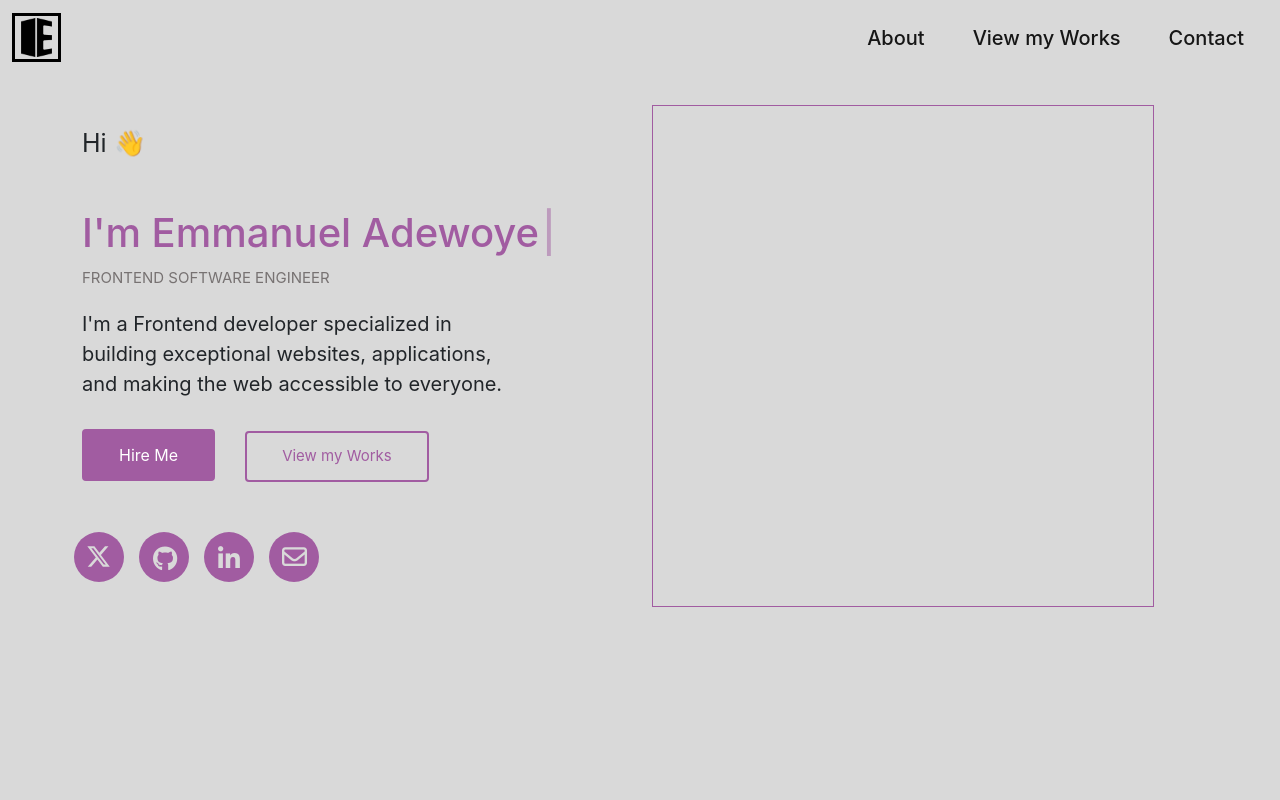
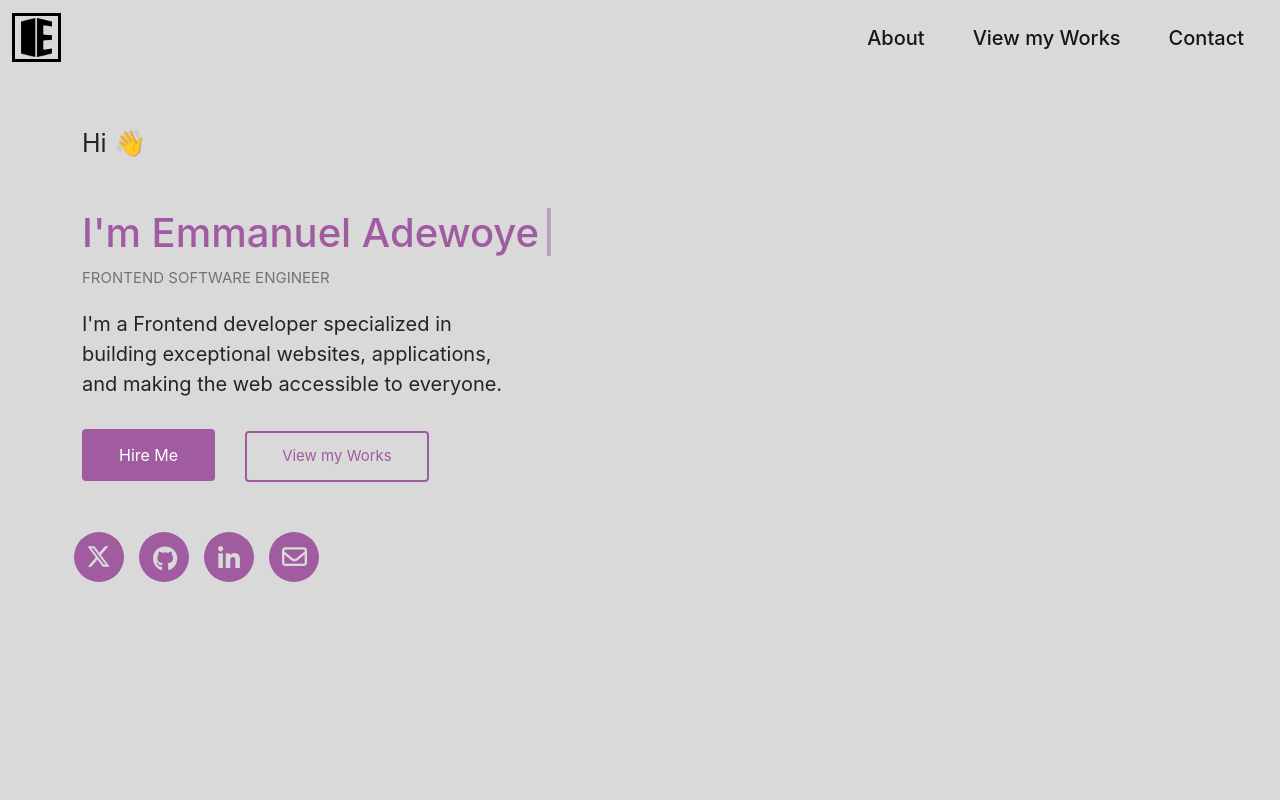
Before and after one commit to Emmaxfans/portfolio, a React (Create React App) app: page / in a window 1280 px wide. Shown: the top 800 px of the page. Built offline with nearby package versions, Linux system fonts and the light colour scheme.

Commit message:
added a flipped function for the hero image

```diff
--- a/src/Component/Hero/Hero.css
+++ b/src/Component/Hero/Hero.css
@@ -35,7 +35,7 @@
     /* padding-top: 70px; */
     /* padding-right: 40px; */
     /* border-radius: 10px; */
-    border: 0.5px solid  #a15ca1;
+    /* border: 0.5px solid  #a15ca1; */
   }
 
   .guy-img{
```
